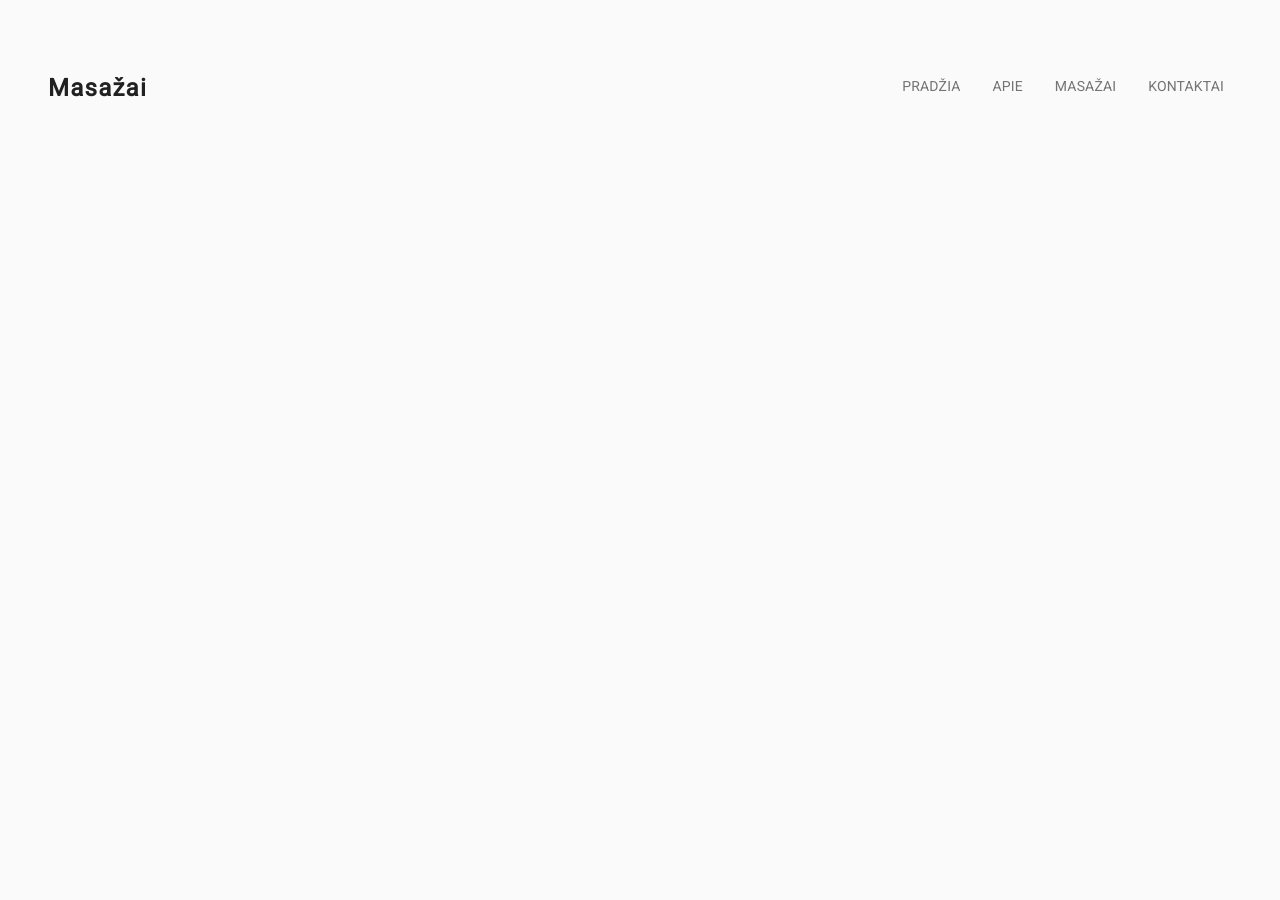
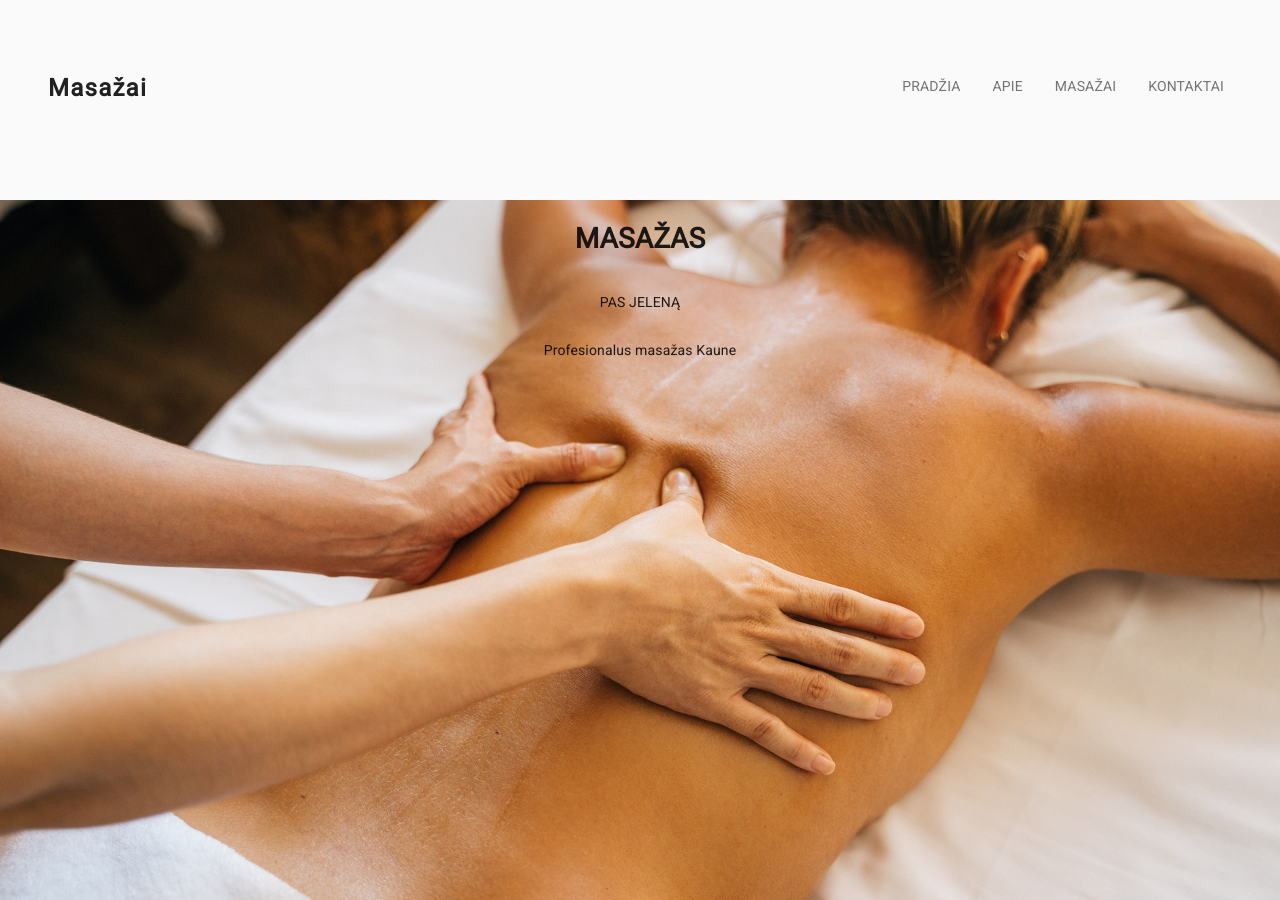
Before and after one commit to irgipaulius/website-masazai.net, a React (Create React App) app: page / in a window 1280 px wide. Before the commit the page ends 800 px from the top, so only its background shows below. Built offline with nearby package versions, Linux system fonts and the light colour scheme.

Commit message:
hero-container css start

```diff
--- /dev/null
+++ b/src/components/Hero.css
@@ -0,0 +1,20 @@
+.hero-container {
+  background-image: url("http://localhost:3000/images/background.jpg");
+  max-width: 100%;
+  /* height: auto; */
+  height: 700px;
+  background-position: center;
+  background-repeat: no-repeat;
+  background-size: cover;
+}
+
+/* .background-image {
+  width: 100vh;
+} */
+
+.text-container {
+  display: flex;
+  flex-direction: column;
+  align-items: center;
+  /* justify-content: center; */
+}
--- a/src/components/Hero.js
+++ b/src/components/Hero.js
@@ -1,9 +1,16 @@
 import React from "react";
+
+import "./Hero.css";
 
 export default function Hero() {
   return (
     <div className="hero-container">
-      <></>
+      {/* <img className="background-image" src="/images/background.jpg" /> */}
+      <div className="text-container">
+      <h1>MASAŽAS</h1>
+      <p className="subhead">PAS JELENĄ</p>
+      <p className="about">Profesionalus masažas Kaune</p>
+      </div>
     </div>
   );
 }
```
